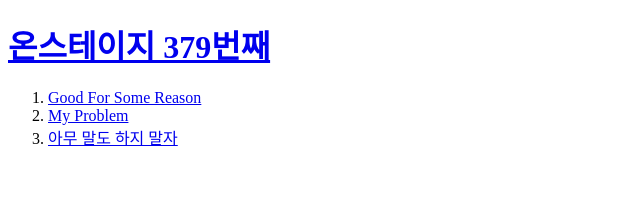
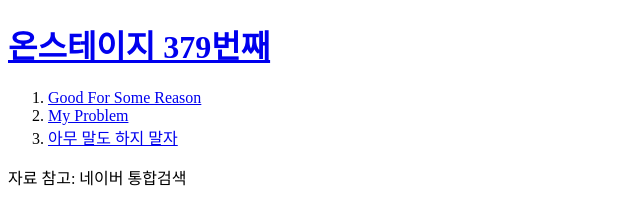
Before and after one commit to HyeyH/web1, a plain HTML site: page index.html in a window 1280 px wide. Shown: the whole page, without its empty margins (0-640 px from the left). Drawn offline with Linux system fonts and the light colour scheme.

Commit message:
자료 참고 추가

```diff
--- a/index.html
+++ b/index.html
@@ -12,4 +12,5 @@
       <li><a href="3.html">아무 말도 하지 말자</a></li>
     </ol>
   </body>
+  <p>자료 참고: 네이버 통합검색</p>
 </html>
```
